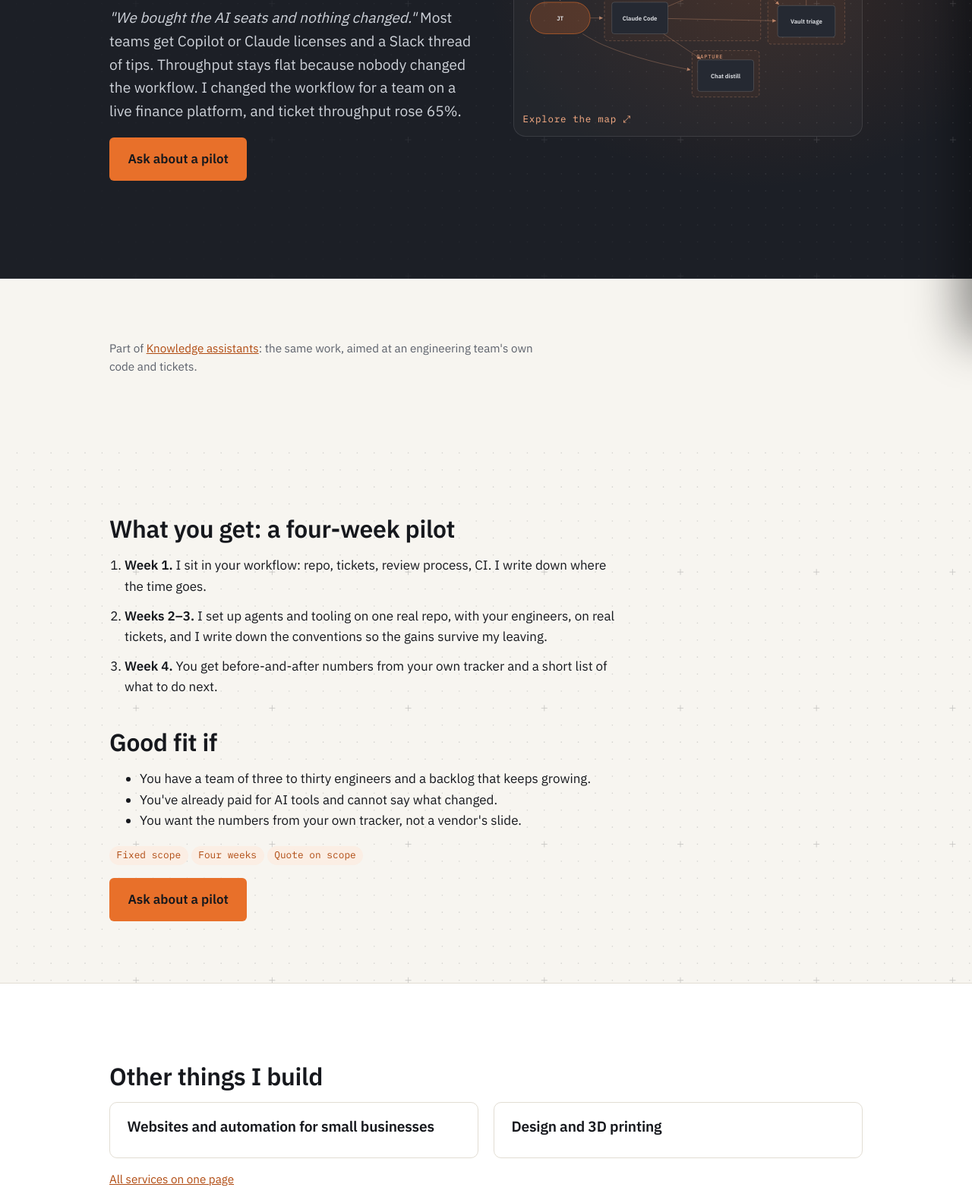
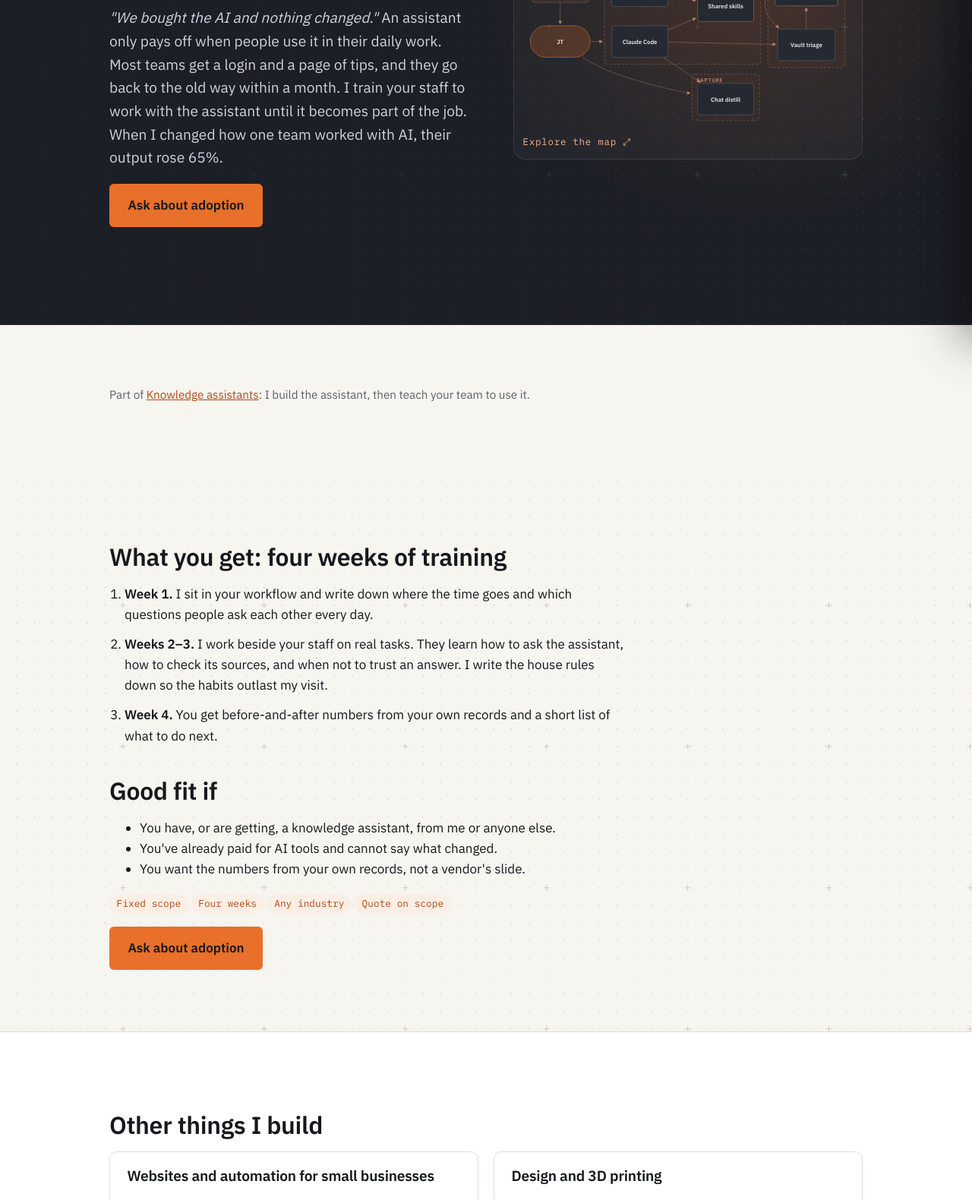
Before and after one commit to jtembry/embry.dev, an Astro site: page /knowledge-assistants/ai-adoption in a window 1280 px wide. Shown: the part 354-1934 px from the top of the page at 76% size. Built offline with nearby package versions, Linux system fonts and the light colour scheme; Astro itself is replaced by a stand-in of ours.

Commit message:
Reframe AI adoption as industry-agnostic training on the knowledge assistant
Co-Authored-By: Claude Opus 5.5 <noreply@anthropic.com>

```diff
--- a/src/pages/index.astro
+++ b/src/pages/index.astro
@@ -23,7 +23,7 @@ const mailto = `mailto:${site.email}?subject=${encodeURIComponent('Project inqui
           <h3>Knowledge assistants for small practices</h3>
           <p class="problem">"Our knowledge is in documents nobody can search."</p>
           <p>A private assistant that searches your own files, runs on servers you control, and answers with citations. <a href="/knowledge-assistants">How it works</a></p>
-          <p>For engineering teams: <a href="/knowledge-assistants/ai-adoption">a four-week AI adoption pilot</a> on one real repo.</p>
+          <p>Then <a href="/knowledge-assistants/ai-adoption">four weeks of training</a> so your team actually uses it.</p>
         </div>
         <div class="card">
           <p class="index">02</p>
--- a/src/pages/knowledge-assistants.astro
+++ b/src/pages/knowledge-assistants.astro
@@ -23,8 +23,8 @@ const bodyBg = dots();
         <li>Servers you control. Your data stays on your systems unless you choose a hosted model.</li>
         <li>A fixed-scope build, then optional monthly care for updates and new document sets.</li>
       </ul>
-      <h2>For engineering teams: AI adoption</h2>
-      <p>The same work, aimed at code instead of documents. A four-week pilot puts agents on one real repo, writes down the conventions, and measures the change in your own tracker. <a href="/knowledge-assistants/ai-adoption">How the pilot works</a></p>
+      <h2>Then: teach your team to use it</h2>
+      <p>An assistant nobody uses is a cost, not a tool. Four weeks of training, beside your staff on real work, teaches them how to ask, how to check the sources, and where the assistant fits in the day. I measure the change in your own records. <a href="/knowledge-assistants/ai-adoption">How the training works</a></p>
       <h2>Where it comes from</h2>
       <p>I run one of these for myself: a personal knowledge system where agents file email, texts, scans, and notes into a searchable vault every day. It is the working prototype for this offer.</p>
       <p><span class="tag">Fixed scope</span> <span class="tag">Optional monthly care</span> <span class="tag">Quote on scope</span></p>
--- a/src/pages/knowledge-assistants/ai-adoption.astro
+++ b/src/pages/knowledge-assistants/ai-adoption.astro
@@ -4,38 +4,38 @@ import Hero from '../../components/Hero.astro';
 import ServiceLinks from '../../components/ServiceLinks.astro';
 import site from '../../data/site.json';
 import { dots } from '../../lib/patterns.js';
-const ask = `mailto:${site.email}?subject=${encodeURIComponent('AI pilot for our engineering team')}`;
+const ask = `mailto:${site.email}?subject=${encodeURIComponent('Assistant adoption for our team')}`;
 const bodyBg = dots();
 ---
-<Base title="AI adoption for engineering teams" description="A four-week pilot that turns an engineering team's AI tools into closed tickets: a workflow audit, agents on one real repo, and numbers from the team's own tracker.">
-  <Hero variant="graph" seed={11} diagram="assistantsView" eyebrow="Knowledge assistants · Engineering teams" title="AI adoption for engineering teams">
-    <p class="lede"><em>"We bought the AI seats and nothing changed."</em> Most teams get Copilot or Claude licenses and a Slack thread of tips. Throughput stays flat because nobody changed the workflow. I changed the workflow for a team on a live finance platform, and ticket throughput rose 65%.</p>
-    <p><a class="btn btn-primary" href={ask}>Ask about a pilot</a></p>
+<Base title="Assistant adoption: training your team" description="A four-week program that teaches your staff to work with their knowledge assistant: how to ask, how to check the sources, and where it fits in the day, measured in your own numbers.">
+  <Hero variant="graph" seed={11} diagram="assistantsView" eyebrow="Knowledge assistants · Adoption" title="Teach your team to use the assistant">
+    <p class="lede"><em>"We bought the AI and nothing changed."</em> An assistant only pays off when people use it in their daily work. Most teams get a login and a page of tips, and they go back to the old way within a month. I train your staff to work with the assistant until it becomes part of the job. When I changed how one team worked with AI, their output rose 65%.</p>
+    <p><a class="btn btn-primary" href={ask}>Ask about adoption</a></p>
   </Hero>
 
   <section class="section">
     <div class="wrap">
-      <p class="muted">Part of <a href="/knowledge-assistants">Knowledge assistants</a>: the same work, aimed at an engineering team's own code and tickets.</p>
+      <p class="muted">Part of <a href="/knowledge-assistants">Knowledge assistants</a>: I build the assistant, then teach your team to use it.</p>
     </div>
   </section>
 
   <section class="section band-parallax">
     <div class="band-bg" set:html={bodyBg} aria-hidden="true" />
     <div class="wrap">
-      <h2>What you get: a four-week pilot</h2>
+      <h2>What you get: four weeks of training</h2>
       <ol class="steps">
-        <li><strong>Week 1.</strong> I sit in your workflow: repo, tickets, review process, CI. I write down where the time goes.</li>
-        <li><strong>Weeks 2–3.</strong> I set up agents and tooling on one real repo, with your engineers, on real tickets, and I write down the conventions so the gains survive my leaving.</li>
-        <li><strong>Week 4.</strong> You get before-and-after numbers from your own tracker and a short list of what to do next.</li>
+        <li><strong>Week 1.</strong> I sit in your workflow and write down where the time goes and which questions people ask each other every day.</li>
+        <li><strong>Weeks 2–3.</strong> I work beside your staff on real tasks. They learn how to ask the assistant, how to check its sources, and when not to trust an answer. I write the house rules down so the habits outlast my visit.</li>
+        <li><strong>Week 4.</strong> You get before-and-after numbers from your own records and a short list of what to do next.</li>
       </ol>
       <h2>Good fit if</h2>
       <ul>
-        <li>You have a team of three to thirty engineers and a backlog that keeps growing.</li>
+        <li>You have, or are getting, a knowledge assistant, from me or anyone else.</li>
         <li>You've already paid for AI tools and cannot say what changed.</li>
-        <li>You want the numbers from your own tracker, not a vendor's slide.</li>
+        <li>You want the numbers from your own records, not a vendor's slide.</li>
       </ul>
-      <p><span class="tag">Fixed scope</span> <span class="tag">Four weeks</span> <span class="tag">Quote on scope</span></p>
-      <p><a class="btn btn-primary" href={ask}>Ask about a pilot</a></p>
+      <p><span class="tag">Fixed scope</span> <span class="tag">Four weeks</span> <span class="tag">Any industry</span> <span class="tag">Quote on scope</span></p>
+      <p><a class="btn btn-primary" href={ask}>Ask about adoption</a></p>
     </div>
   </section>
 
--- a/src/pages/services.astro
+++ b/src/pages/services.astro
@@ -4,7 +4,7 @@ import Hero from '../components/Hero.astro';
 import site from '../data/site.json';
 const mailto = `mailto:${site.email}?subject=${encodeURIComponent('Project inquiry')}`;
 ---
-<Base title="Services" description="Three things Embry Development builds: knowledge assistants for small practices (with AI adoption for engineering teams), websites with automation for small businesses, and design plus 3D printing.">
+<Base title="Services" description="Three things Embry Development builds: knowledge assistants for small practices (with training so your team uses them), websites with automation for small businesses, and design plus 3D printing.">
   <Hero variant="graph" seed={11} diagram="index" eyebrow="Services" title="Three things I build.">
     <p class="lede">Every job starts with a one-page scope and a fixed price, so you know the cost before the work begins.</p>
   </Hero>
@@ -17,7 +17,7 @@ const mailto = `mailto:${site.email}?subject=${encodeURIComponent('Project inqui
           <h3><a href="/knowledge-assistants">Knowledge assistants for small practices</a></h3>
           <p class="problem">"Our knowledge is in documents nobody can search."</p>
           <p>A private assistant that searches your own files, runs on servers you control, and answers with citations.</p>
-          <p>For engineering teams: <a href="/knowledge-assistants/ai-adoption">a four-week AI adoption pilot</a> on one real repo.</p>
+          <p>Then <a href="/knowledge-assistants/ai-adoption">four weeks of training</a> so your team actually uses it.</p>
         </div>
         <div class="card">
           <p class="index">02</p>
```
